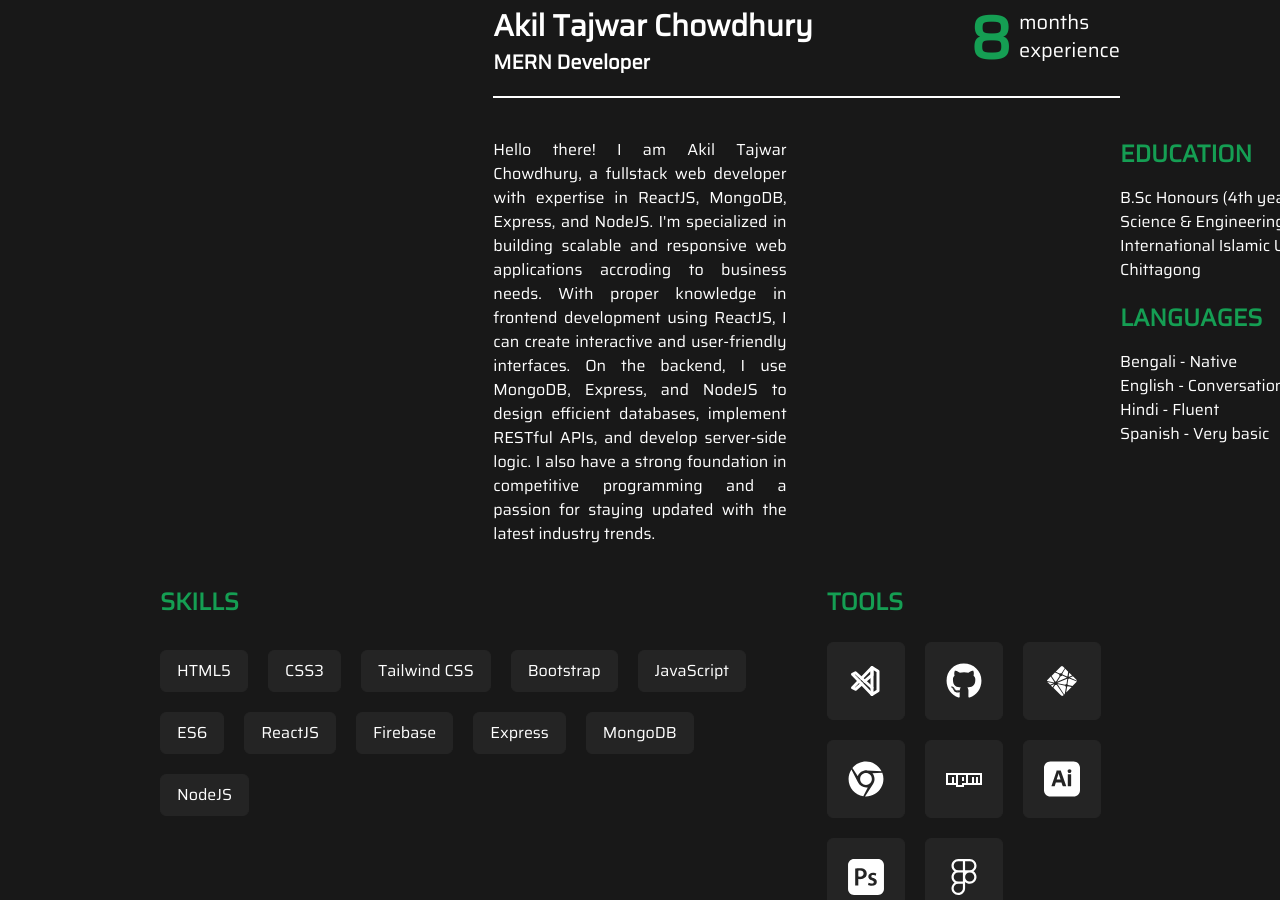
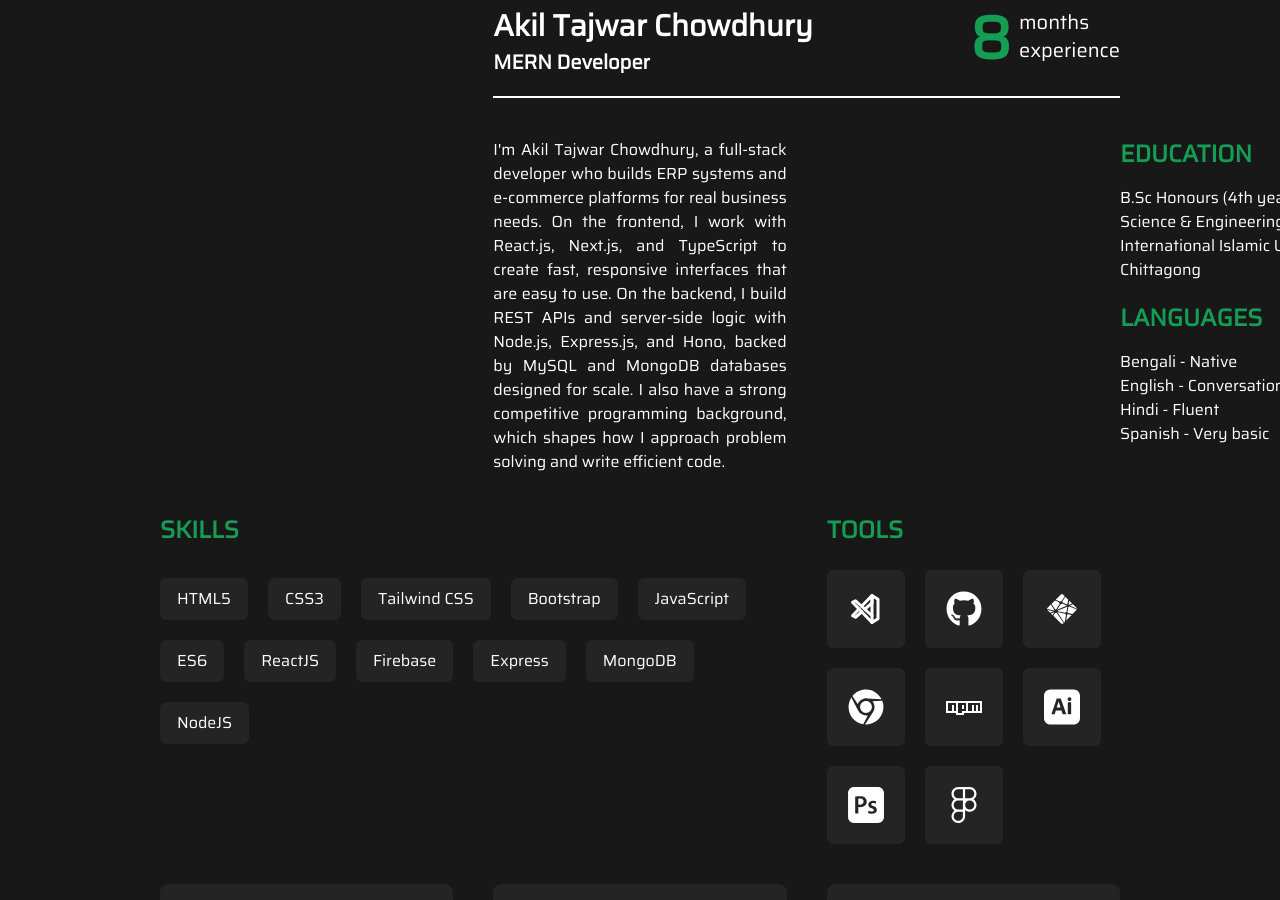
Before and after one commit to akil-tajwar/portfolio-website, a React (Vite) app: page / in a window 1280 px wide. Shown: the part 1000-1900 px from the top of the page. Built offline with nearby package versions, Linux system fonts and the light colour scheme.

Commit message:
refactor: details text changed

```diff
--- a/src/Container/Components/AboutMe.jsx
+++ b/src/Container/Components/AboutMe.jsx
@@ -51,17 +51,15 @@ const AboutMe = () => {
             <div className="grid grid-cols-1 lg:grid-cols-2 gap-10 pt-10">
               <Slide direction="left">
                 <p className="text-justify">
-                  Hello there! I am Akil Tajwar Chowdhury, a fullstack web
-                  developer with expertise in ReactJS, MongoDB, Express, and
-                  NodeJS. I'm specialized in building scalable and responsive
-                  web applications accroding to business needs. With proper
-                  knowledge in frontend development using ReactJS, I can create
-                  interactive and user-friendly interfaces. On the backend, I
-                  use MongoDB, Express, and NodeJS to design efficient
-                  databases, implement RESTful APIs, and develop server-side
-                  logic. I also have a strong foundation in competitive
-                  programming and a passion for staying updated with the latest
-                  industry trends.
+                  I'm Akil Tajwar Chowdhury, a full-stack developer who builds
+                  ERP systems and e-commerce platforms for real business needs.
+                  On the frontend, I work with React.js, Next.js, and TypeScript
+                  to create fast, responsive interfaces that are easy to use. On
+                  the backend, I build REST APIs and server-side logic with
+                  Node.js, Express.js, and Hono, backed by MySQL and MongoDB
+                  databases designed for scale. I also
+                  have a strong competitive programming background, which shapes
+                  how I approach problem solving and write efficient code.
                 </p>
               </Slide>
               <Slide direction="right" className="hidden lg:block">
```
